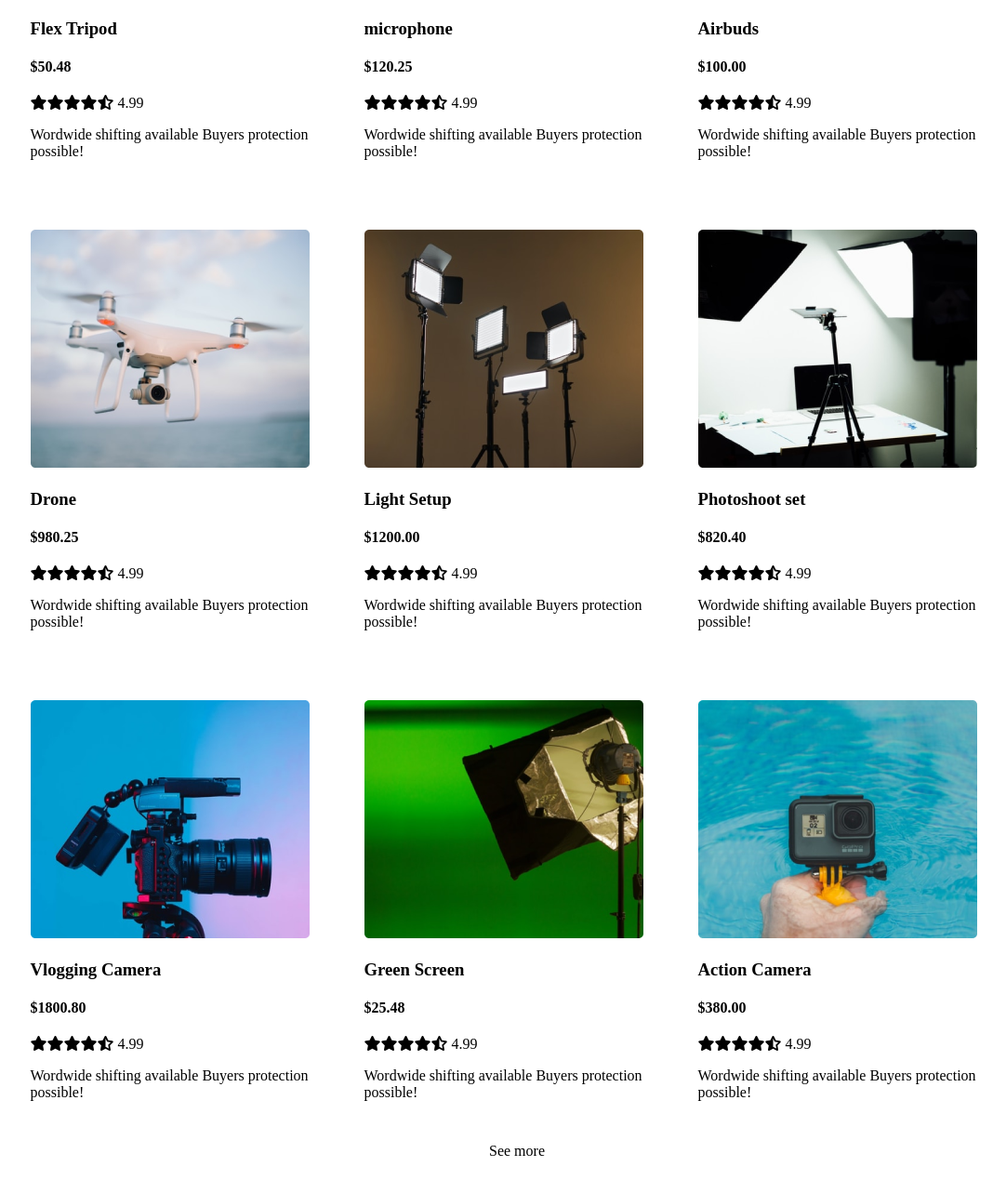
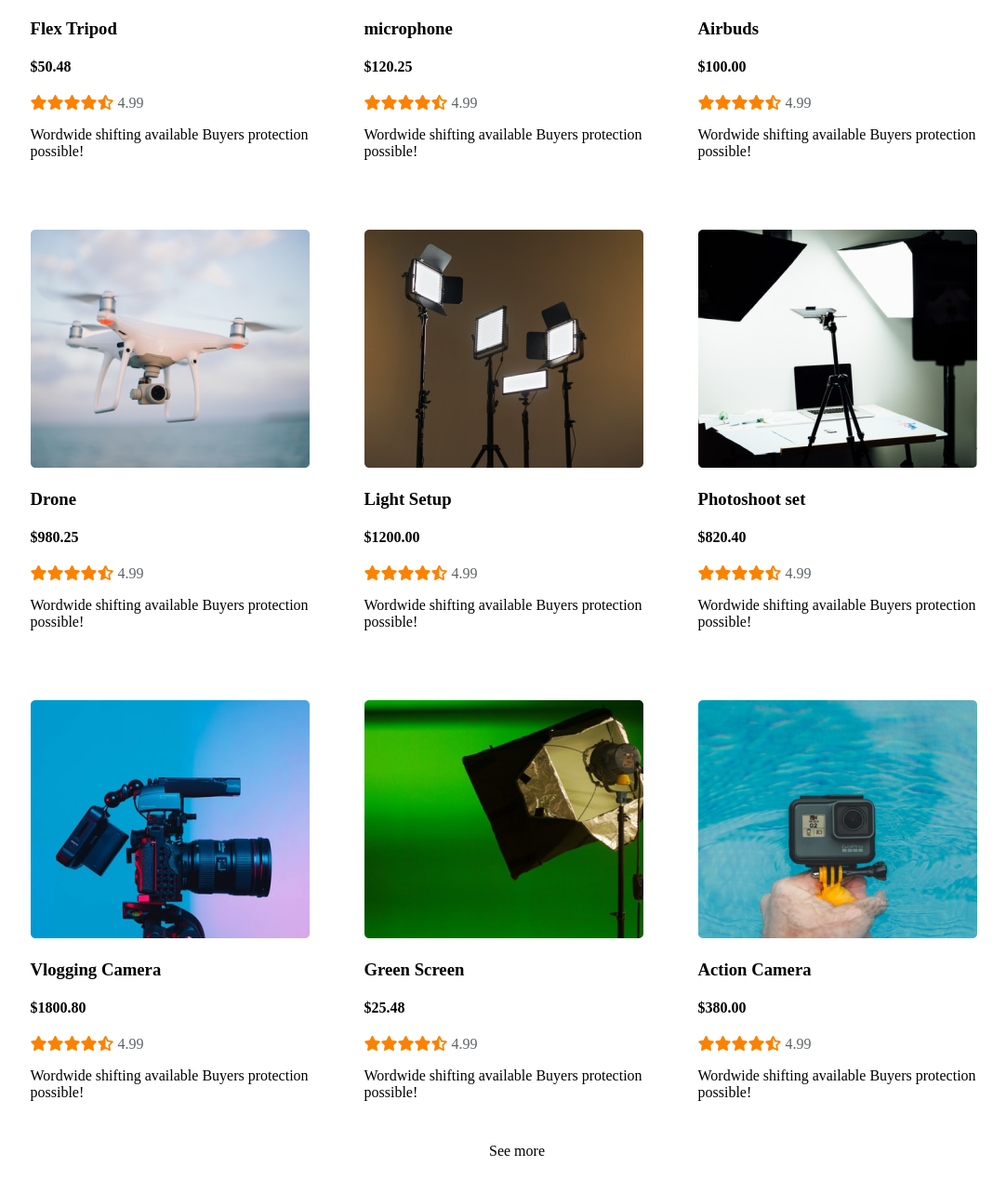
Before and after one commit to siam-khan-alt/Influencer, a plain HTML site: page index.html in a window 1280 px wide. Shown: the part 1071-2340 px from the top of the page at 93% size, without its empty margins (84-1166 px from the left). Drawn offline with Linux system fonts and the light colour scheme.

Commit message:
work progress

```diff
--- a/index.html
+++ b/index.html
@@ -45,7 +45,7 @@
                 <img src="images/tripod.png" alt="" class="card-img">
                 <h3 class="card-name">Flex Tripod</h3>
                 <h4 class="card-price">$50.48</h4>
-                <p class="card-ratting"><i class="fa-solid fa-star"></i><i class="fa-solid fa-star"></i><i class="fa-solid fa-star"></i><i class="fa-solid fa-star"></i><i class="fa-solid fa-star-half-stroke"></i> 4.99</p>
+                <p class="card-ratting"><i class="fa-solid fa-star"></i><i class="fa-solid fa-star"></i><i class="fa-solid fa-star"></i><i class="fa-solid fa-star"></i><i class="fa-solid fa-star-half-stroke"></i> <span id="price">4.99</span></p>
                 <p class="card-info">Wordwide shifting available
 Buyers protection possible!</p>
             </div>
@@ -53,7 +53,7 @@ Buyers protection possible!</p>
                 <img src="images/mic.png" alt="" class="card-img">
                 <h3 class="card-name">microphone</h3>
                 <h4 class="card-price">$120.25</h4>
-                <p class="card-ratting"><i class="fa-solid fa-star"></i><i class="fa-solid fa-star"></i><i class="fa-solid fa-star"></i><i class="fa-solid fa-star"></i><i class="fa-solid fa-star-half-stroke"></i> 4.99</p>
+                <p class="card-ratting"><i class="fa-solid fa-star"></i><i class="fa-solid fa-star"></i><i class="fa-solid fa-star"></i><i class="fa-solid fa-star"></i><i class="fa-solid fa-star-half-stroke"></i> <span id="price">4.99</span></p>
                 <p class="card-info">Wordwide shifting available
 Buyers protection possible!</p>
             </div>
@@ -61,7 +61,7 @@ Buyers protection possible!</p>
                 <img src="images/airpod.png" alt="" class="card-img">
                 <h3 class="card-name">Airbuds</h3>
                 <h4 class="card-price">$100.00</h4>
-                <p class="card-ratting"><i class="fa-solid fa-star"></i><i class="fa-solid fa-star"></i><i class="fa-solid fa-star"></i><i class="fa-solid fa-star"></i><i class="fa-solid fa-star-half-stroke"></i> 4.99</p>
+                <p class="card-ratting"><i class="fa-solid fa-star"></i><i class="fa-solid fa-star"></i><i class="fa-solid fa-star"></i><i class="fa-solid fa-star"></i><i class="fa-solid fa-star-half-stroke"></i> <span id="price">4.99</span></p>
                 <p class="card-info">Wordwide shifting available
 Buyers protection possible!</p>
             </div>
@@ -69,7 +69,7 @@ Buyers protection possible!</p>
                 <img src="images/drone.png" alt="" class="card-img">
                 <h3 class="card-name">Drone</h3>
                 <h4 class="card-price">$980.25</h4>
-                <p class="card-ratting"><i class="fa-solid fa-star"></i><i class="fa-solid fa-star"></i><i class="fa-solid fa-star"></i><i class="fa-solid fa-star"></i><i class="fa-solid fa-star-half-stroke"></i> 4.99</p>
+                <p class="card-ratting"><i class="fa-solid fa-star"></i><i class="fa-solid fa-star"></i><i class="fa-solid fa-star"></i><i class="fa-solid fa-star"></i><i class="fa-solid fa-star-half-stroke"></i> <span id="price">4.99</span></p>
                 <p class="card-info">Wordwide shifting available
 Buyers protection possible!</p>
             </div>
@@ -77,7 +77,7 @@ Buyers protection possible!</p>
                 <img src="images/lights.png" alt="" class="card-img">
                 <h3 class="card-name">Light Setup</h3>
                 <h4 class="card-price">$1200.00</h4>
-                <p class="card-ratting"><i class="fa-solid fa-star"></i><i class="fa-solid fa-star"></i><i class="fa-solid fa-star"></i><i class="fa-solid fa-star"></i><i class="fa-solid fa-star-half-stroke"></i> 4.99</p>
+                <p class="card-ratting"><i class="fa-solid fa-star"></i><i class="fa-solid fa-star"></i><i class="fa-solid fa-star"></i><i class="fa-solid fa-star"></i><i class="fa-solid fa-star-half-stroke"></i> <span id="price">4.99</span></p>
                 <p class="card-info">Wordwide shifting available
 Buyers protection possible!</p>
             </div>
@@ -85,7 +85,7 @@ Buyers protection possible!</p>
                 <img src="images/setup.png" alt="" class="card-img">
                 <h3 class="card-name">Photoshoot set</h3>
                 <h4 class="card-price">$820.40</h4>
-                <p class="card-ratting"><i class="fa-solid fa-star"></i><i class="fa-solid fa-star"></i><i class="fa-solid fa-star"></i><i class="fa-solid fa-star"></i><i class="fa-solid fa-star-half-stroke"></i> 4.99</p>
+                <p class="card-ratting"><i class="fa-solid fa-star"></i><i class="fa-solid fa-star"></i><i class="fa-solid fa-star"></i><i class="fa-solid fa-star"></i><i class="fa-solid fa-star-half-stroke"></i> <span id="price">4.99</span></p>
                 <p class="card-info">Wordwide shifting available
 Buyers protection possible!</p>
             </div>
@@ -93,7 +93,7 @@ Buyers protection possible!</p>
                 <img src="images/camera.png" alt="" class="card-img">
                 <h3 class="card-name">Vlogging Camera</h3>
                 <h4 class="card-price">$1800.80</h4>
-                <p class="card-ratting"><i class="fa-solid fa-star"></i><i class="fa-solid fa-star"></i><i class="fa-solid fa-star"></i><i class="fa-solid fa-star"></i><i class="fa-solid fa-star-half-stroke"></i> 4.99</p>
+                <p class="card-ratting"><i class="fa-solid fa-star"></i><i class="fa-solid fa-star"></i><i class="fa-solid fa-star"></i><i class="fa-solid fa-star"></i><i class="fa-solid fa-star-half-stroke"></i> <span id="price">4.99</span></p>
                 <p class="card-info">Wordwide shifting available
 Buyers protection possible!</p>
             </div>
@@ -101,7 +101,7 @@ Buyers protection possible!</p>
                 <img src="images/single-light.png" alt="" class="card-img">
                 <h3 class="card-name">Green Screen</h3>
                 <h4 class="card-price">$25.48</h4>
-                <p class="card-ratting"><i class="fa-solid fa-star"></i><i class="fa-solid fa-star"></i><i class="fa-solid fa-star"></i><i class="fa-solid fa-star"></i><i class="fa-solid fa-star-half-stroke"></i> 4.99</p>
+                <p class="card-ratting"><i class="fa-solid fa-star"></i><i class="fa-solid fa-star"></i><i class="fa-solid fa-star"></i><i class="fa-solid fa-star"></i><i class="fa-solid fa-star-half-stroke"></i> <span id="price">4.99</span></p>
                 <p class="card-info">Wordwide shifting available
 Buyers protection possible!</p>
             </div>
@@ -109,12 +109,12 @@ Buyers protection possible!</p>
                 <img src="images/action.png" alt="" class="card-img">
                 <h3 class="card-name">Action Camera</h3>
                 <h4 class="card-price">$380.00</h4>
-                <p class="card-ratting"><i class="fa-solid fa-star"></i><i class="fa-solid fa-star"></i><i class="fa-solid fa-star"></i><i class="fa-solid fa-star"></i><i class="fa-solid fa-star-half-stroke"></i> 4.99</p>
+                <p class="card-ratting"><i class="fa-solid fa-star"></i><i class="fa-solid fa-star"></i><i class="fa-solid fa-star"></i><i class="fa-solid fa-star"></i><i class="fa-solid fa-star-half-stroke"></i> <span id="price">4.99</span></p>
                 <p class="card-info">Wordwide shifting available
 Buyers protection possible!</p>
             </div>
         </div>
-        <div>See more</div>
+        <div id="see">See more</div>
      </div>
      <div class="Featured">
         <div><img src="images/gear.png" alt=""></div>
@@ -132,7 +132,7 @@ Buyers protection possible!</p>
         <p>All rights reserved</p>
      </div>
      <div class="footer-icon">
-        <i class="fa-brands fa-instagram"></i><i class="fa-solid fa-globe"></i><i class="fa-brands fa-twitter"></i><i class="fa-brands fa-youtube"></i>
+        <i class="fa-brands fa-instagram"> </i><i class="fa-solid fa-globe"></i> <i class="fa-brands fa-twitter"> </i><i class="fa-brands fa-youtube"></i>
      </div>
     </footer>
 </body>
--- a/styles.css
+++ b/styles.css
@@ -1,4 +1,6 @@
-
+*{
+ max-width: 1440px;
+}
 .poppins-regular {
   font-family: "Poppins", sans-serif;
   font-weight: 400;
@@ -72,6 +74,7 @@
     display: grid;
     grid-template-columns: repeat(3, 1fr);
     gap: 30px;
+     box-shadow: 0 0 rgba(0, 0, 0, 0.15);
 
 }
 .card{
@@ -80,6 +83,17 @@
     box-shadow: 0 0 rgba(0, 0, 0, 0.15);
     width: 329px;
     height: 476px;
+
+}
+.card-ratting{
+    color: rgba(251, 130, 0, 1);
+}
+#price{
+    color: rgba(94, 99, 102, 1);
+}
+#see{
+    display: flex;
+    justify-content: flex-end;
 
 }
 .Featured{
@@ -92,10 +106,12 @@
     gap: 96px;
 }
 .footer{
+    background-color: #AAAAAA;
     display: grid;
     justify-content: center;
     text-align: center;
 }
 .footer-icon{
-    gap: 16px;
+    display: grid;
+    grid-template-columns: repeat(4,1fr);
 }
```
